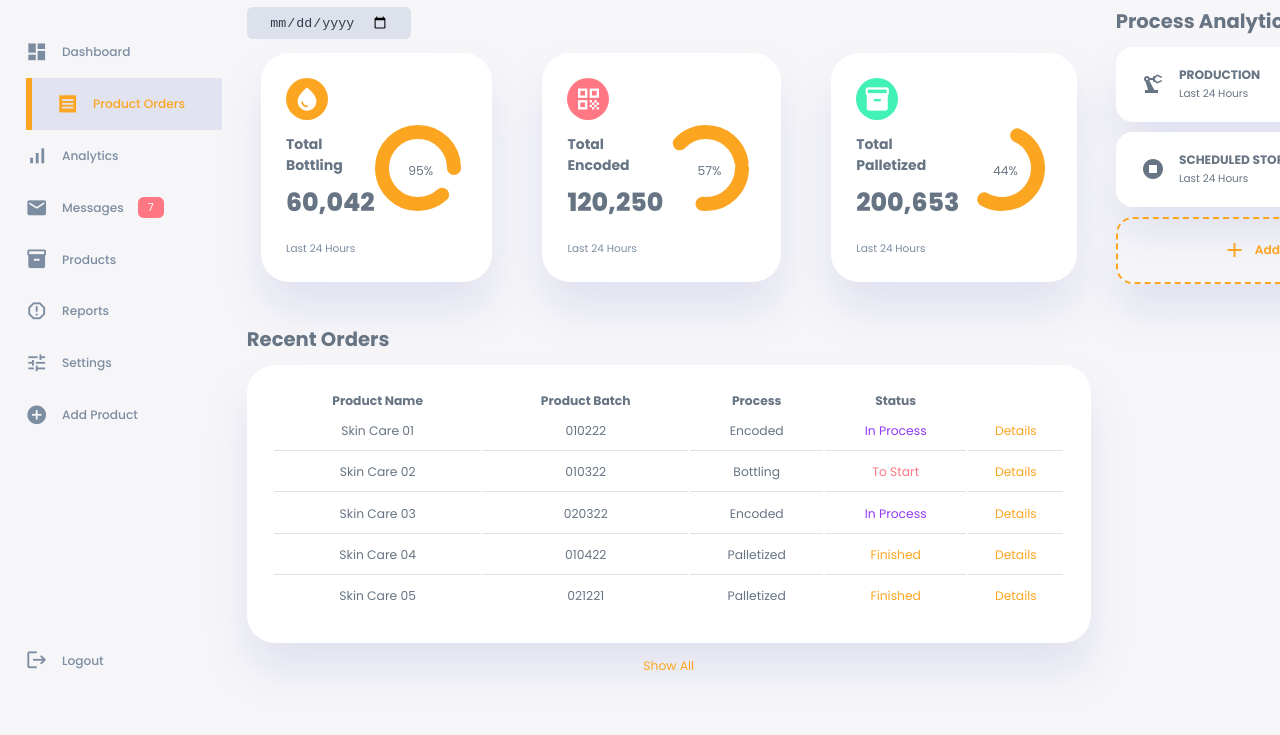
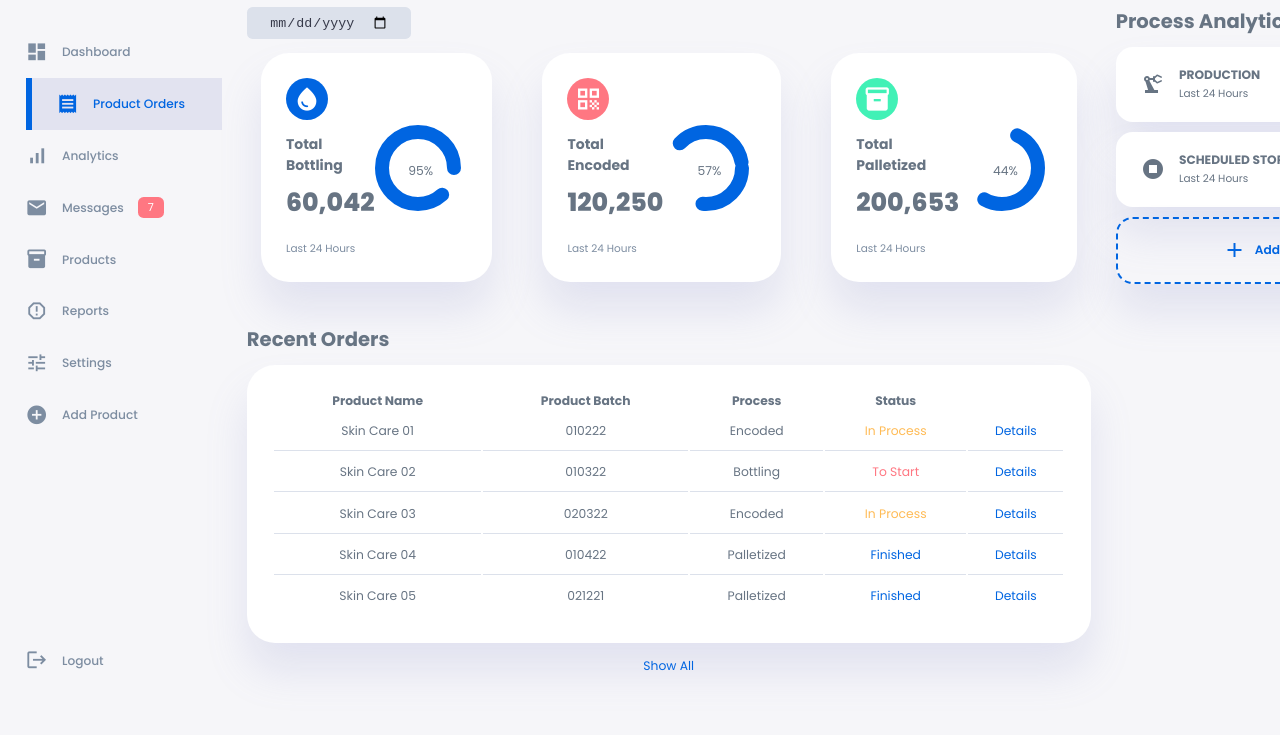
Before and after one commit to rocio43/Dashboard-1, a plain HTML site: page index.html in a window 1280 px wide. Shown: the part 65-800 px from the top of the page. Drawn offline with Linux system fonts and the light colour scheme.

Commit message:
Update style.css

```diff
--- a/style.css
+++ b/style.css
@@ -12,10 +12,10 @@
 }
 /*================================= ROOT ================================*/
 :root{
-    --color-1: #fca521;
+    --color-1: #0065e1;
     --color-2: #ff7782;
     --color-3: #41f1b6;
-    --color-4: #9438fc;
+    --color-4: #ffbb55;
     --color-5: #fff;
     --color-6: #7d8da1;
     --color-7: #dce1eb;
```
